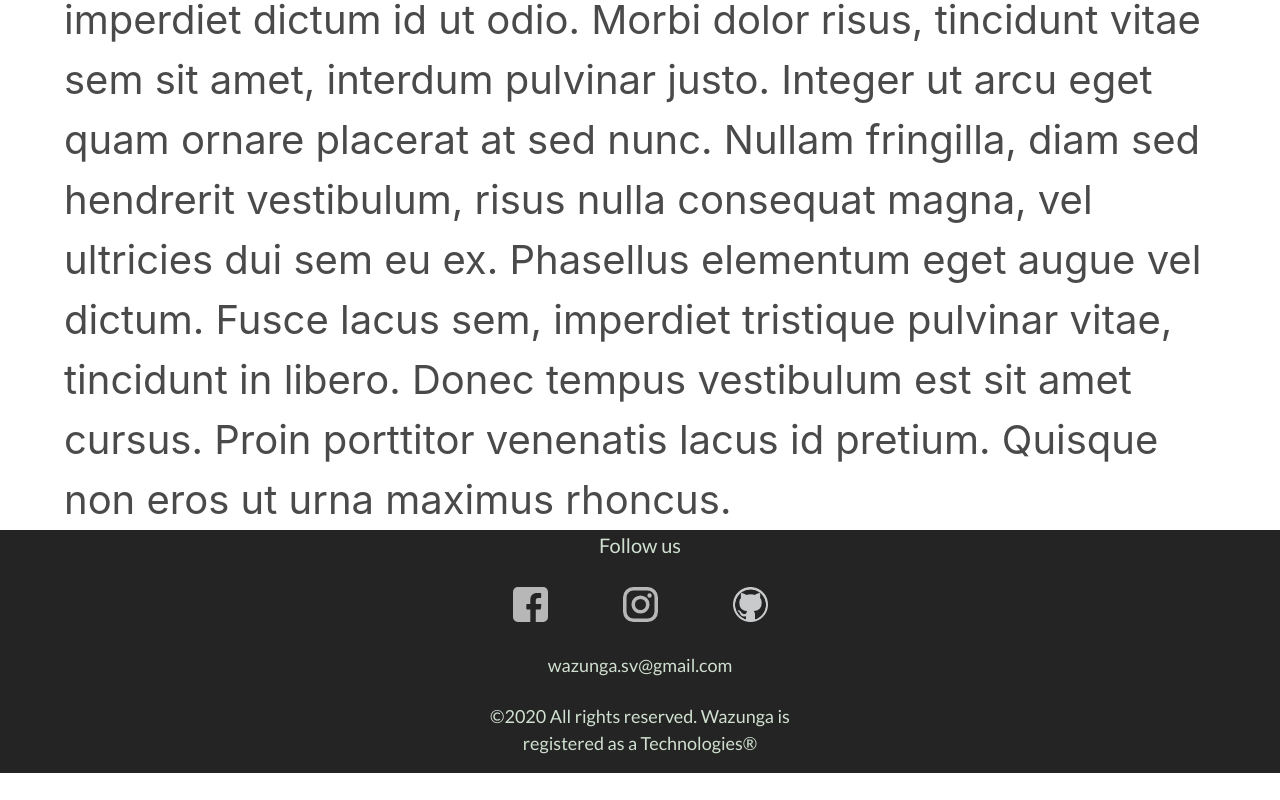
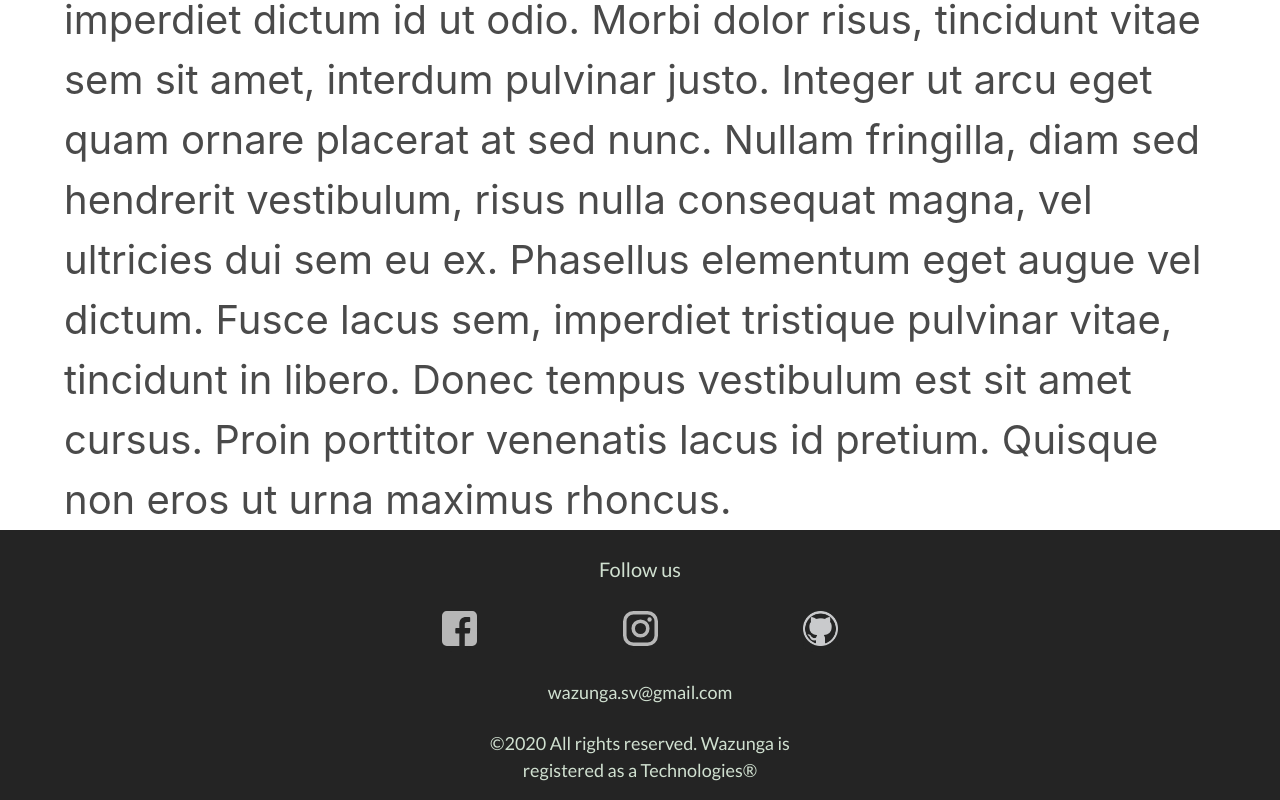
Before and after one commit to manasesortez/wazunga-page, a React (Create React App) app: page / in a window 1280 px wide. Shown: the part 2630-3430 px from the top of the page. Before the commit the page ends 3403 px from the top, so only its background shows below. Built offline with nearby package versions, Linux system fonts and the light colour scheme.

Commit message:
WazungaPage

```diff
--- a/src/components/footer.css
+++ b/src/components/footer.css
@@ -9,15 +9,12 @@ a {
 
 footer {
     width: 100%;
+    left: 0;
     bottom: 0;
-    left: 0;
     background-color: #242424 ;
   }
 
 
-.App {
-    text-align: center;
-}
 .menu__custom {
     width: 300px;
     font-family: "Lato", sans-serif;
@@ -136,6 +133,7 @@ footer {
     position: relative;
     z-index: 0;
     border-radius: 10px;
+    margin-right: 20px
 }
 
 .glow-on-hover:before {
--- a/src/components/footer.js
+++ b/src/components/footer.js
@@ -5,25 +5,23 @@ import logFacebook from '../svg/facebook.22f1db81.svg';
 import logInstagram from '../svg/instagram.71c04586.svg';
 import logGithub from '../images/Github-512.png';
 
-
-
 const footer = () => (
         <footer>
             <div className= "div-block-61">
                 <div className="div-block-64">
+                <br/>
                     <p className="paragraph-35" style={{"fontSize": "20px", "font-family": "lato"}}>Follow us</p>
-                    <div>
-                        <a className="glow-on-hover Redes _In" style = {{"margin-right": "75px"}} href="facebook link" target="_blank">
+                    <div className = "div-block-66">
+                        <a className="glow-on-hover" style = {{"margin-right": "75px"}} href="facebook link" >
                             <img className="svgR" style={{"width": "35px"}} src={logFacebook} />
                         </a>
-                        <a className="glow-on-hover Redes" style = {{"margin-right": "75px"}}  href="twitter link" target="_blank" >
+                        <a className="glow-on-hover" style = {{"margin-right": "75px"}}  href="twitter link" target="_blank" >
                             <img className="svgR" style={{"width": "35px"}} src={logInstagram}/>
                         </a>
                         <a className="glow-on-hover" href="Git-Hub link " target="_blank" >
                             <img className="svgR" style={{"width": "35px"}} src={logGithub}/>
                         </a>
                     </div>
-                    <br/>
                     <a className="correo menu__custom" style={{"marginBottom": "10px", "font-style": "normal", "font-size": "18px", "color": "#1b3545"}} href="wazunga.sv@gmail.com" >wazunga.sv@gmail.com</a>
                     <br/>
                     <br/>
```
